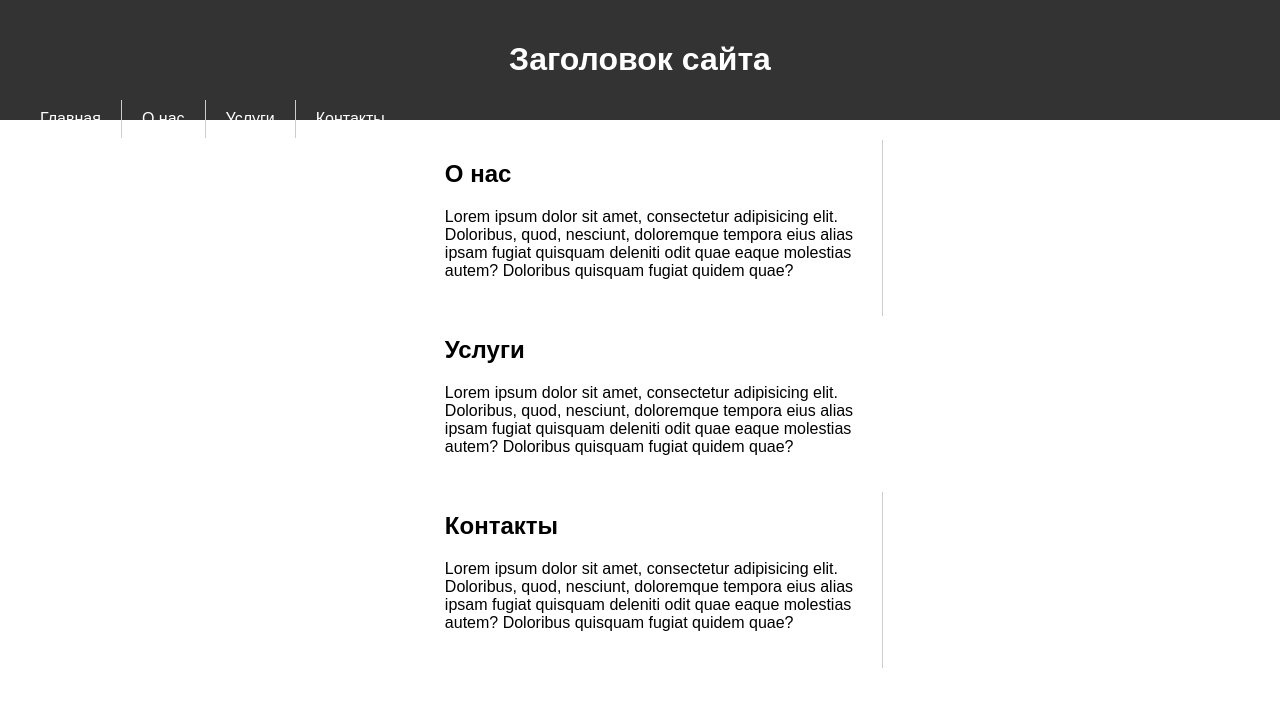
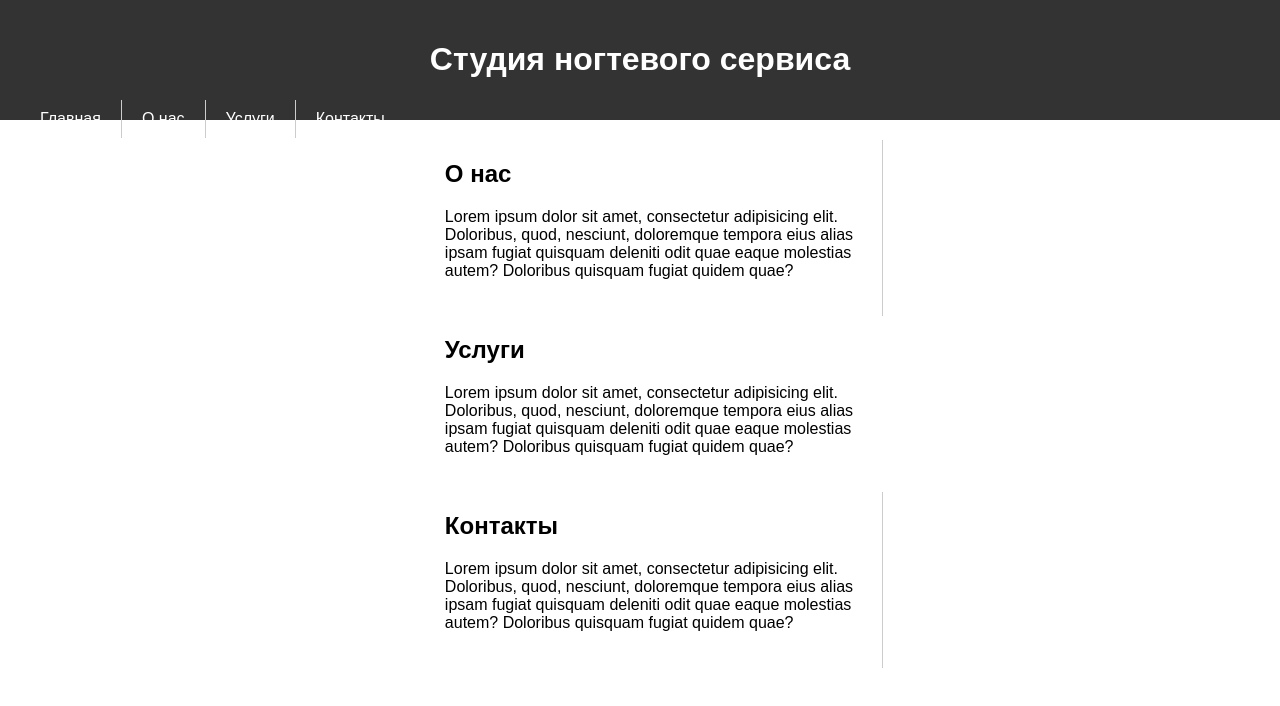
Before and after one commit to QANaumov/QANaumov.github.io-site1, a plain HTML site: page index.html in a window 1280 px wide. Drawn offline with Linux system fonts and the light colour scheme.

Commit message:
Update index.html

```diff
--- a/index.html
+++ b/index.html
@@ -3,12 +3,12 @@
 <head>
     <meta charset="UTF-8">
     <meta name="viewport" content="width=device-width, initial-scale=1.0">
-    <title>Сайт-визитка</title>
+    <title>TANail</title>
     <link rel="stylesheet" href="style.css">
 </head>
 <body>
     <header>
-        <h1>Заголовок сайта</h1>
+        <h1>Студия ногтевого сервиса</h1>
         <nav>
             <a href="#">Главная</a>
             <a href="#">О нас</a>
```
